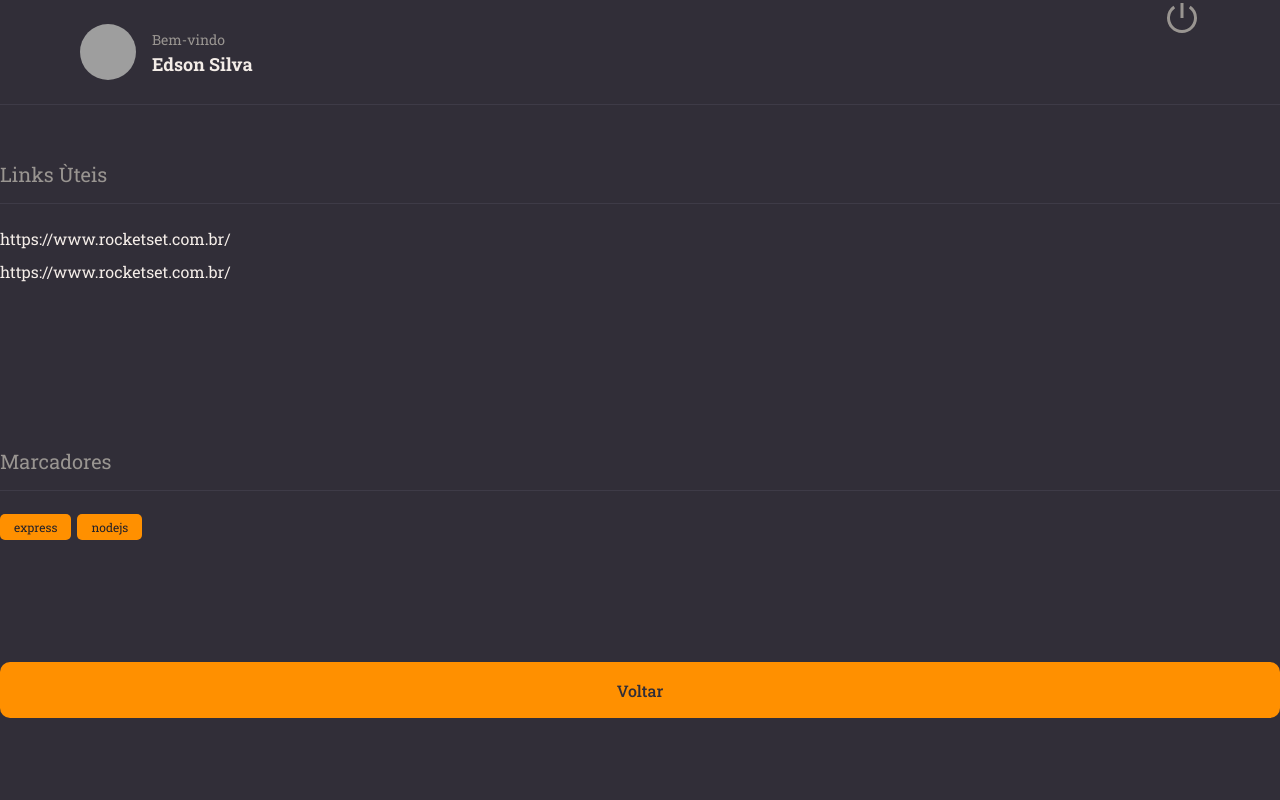
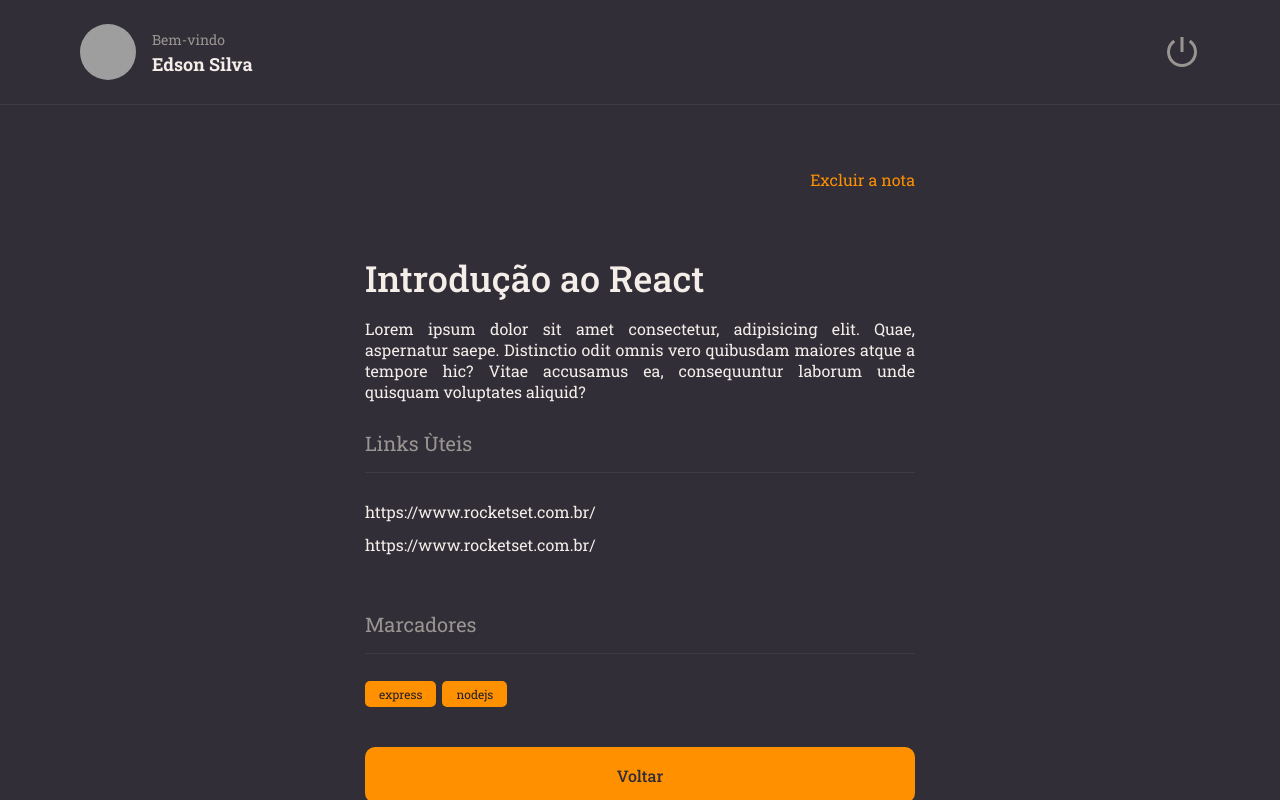
Before and after one commit to edson670/react-rocketnotes, a React (Vite) app: page / in a window 1280 px wide. Built offline with nearby package versions, Linux system fonts and the light colour scheme; grey boxes are pictures that could not be loaded.

Commit message:
finanlizando interface de details

```diff
--- /dev/null
+++ b/src/components/ButtonText/index.jsx
@@ -0,0 +1,9 @@
+import { Container } from "./styles";
+
+export function ButtonText({ title, ...rest}){
+    return (
+        <Container type="button" {...rest}>
+            {title}
+        </Container>
+    )
+}
--- /dev/null
+++ b/src/components/ButtonText/styles.js
@@ -0,0 +1,9 @@
+import styled from 'styled-components'
+
+export const Container = styled.button`
+    background: none;
+    color: ${({ theme }) => theme.COLORS.ORANGE};
+
+    border: none;
+    font-size: 16px;
+`
--- a/src/components/Header/styles.js
+++ b/src/components/Header/styles.js
@@ -46,11 +46,14 @@
 `
 
 export const Logout = styled.button`
+    display: flex;
+    align-items: center;
     border: none;
     background: none;
 
     >svg {
         color: ${({ theme }) => theme.COLORS.GRAY_100 };
         font-size: 36px;
+
     }
 `
--- a/src/components/Section/styles.js
+++ b/src/components/Section/styles.js
@@ -2,7 +2,7 @@
 
 export const Container = styled.section`
 
-    margin: 56px 0 28px;
+    margin: 28px 0;
 
     >h2 {
         border-bottom-width: 1px;
@@ -10,7 +10,7 @@
         border-bottom-color: ${({ theme }) => theme.COLORS.BACKGROUND_700 } ;
 
         padding-bottom: 16px ;
-        margin-bottom: 24px;
+        margin-bottom: 28px;
 
         color: ${({ theme }) => theme.COLORS.GRAY_100 } ;
         font-size: 20px;
--- a/src/pages/Details/index.jsx
+++ b/src/pages/Details/index.jsx
@@ -1,18 +1,34 @@
-import { Container, Links } from './styles'
+import { Container, Links, Content } from './styles'
 
 import { Header } from '../../components/Header'
 import { Button } from '../../components/Button'
+import { ButtonText } from '../../components/ButtonText'
 import { Section } from '../../components/Section'
 import { Tag } from '../../components/Tag'
 
 
 
 
-export function Details(){
+export function Details() {
 
   return (
     <Container>
-      <Header/>
+      <Header />
+
+      <main>
+        <Content>
+          <ButtonText title="Excluir a nota" />
+
+          <h1>
+            Introdução ao React
+          </h1>
+
+          <p>
+            Lorem ipsum dolor sit amet consectetur, adipisicing elit.
+            Quae, aspernatur saepe. Distinctio odit omnis vero quibusdam maiores
+            atque a tempore hic? Vitae accusamus ea, consequuntur laborum unde quisquam
+            voluptates aliquid?
+          </p>
 
           <Section title="Links Ùteis">
             <Links>
@@ -29,8 +45,10 @@
 
           </Section>
 
-      <Button title="Voltar"/>
+          <Button title="Voltar" />
 
+        </Content>
+      </main>
     </Container>
   )
 }
--- a/src/pages/Details/styles.js
+++ b/src/pages/Details/styles.js
@@ -10,7 +10,11 @@
        "header"
        "content"
     ;
-
+    > main {
+        grid-area: content;
+        overflow-y: scroll;
+        padding: 64px 0px;
+    }
 `
 
 export const Links = styled.ul`
@@ -26,3 +30,28 @@
 
 
 `
+
+export const Content = styled.div`
+    max-width: 550px;
+    margin: 0 auto;
+
+    display: flex;
+    flex-direction: column;
+
+    > button:first-child {
+        align-self: end;
+    }
+
+    >h1 {
+        font-size: 36px;
+        font-weight: 500;
+        padding-top: 64px;
+    }
+
+    >p{
+        font-size: 16px;
+        margin-top:16px;
+        text-align: justify;
+    }
+
+`
```
Lines whose indentation alone changed are shown as unchanged.
